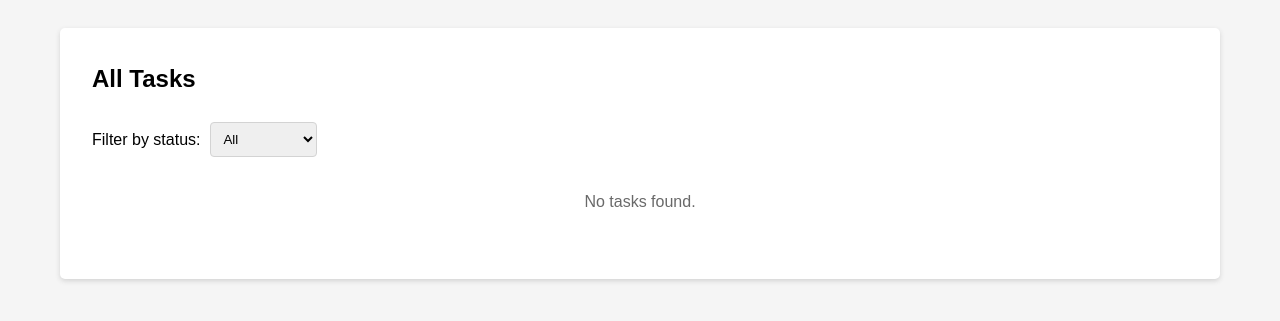
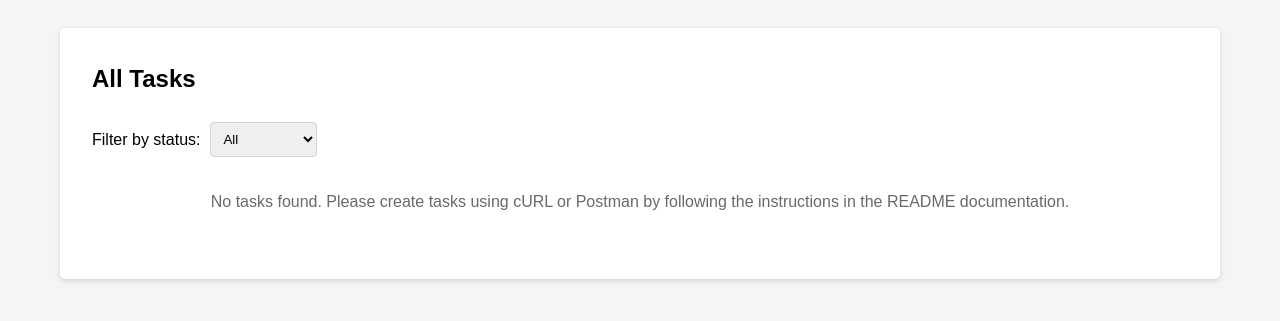
Before and after one commit to emon51/task-manager-application-flask, a Flask app: page /tasks in a window 1280 px wide. Shown: the part 136-457 px from the top of the page. Run offline with Flask 3, Linux system fonts and the light colour scheme.

Commit message:
Fix empty tasks message

```diff
--- a/templates/tasks.html
+++ b/templates/tasks.html
@@ -52,7 +52,7 @@
 </table>
 {% else %}
 <div class="no-tasks">
-    <p>No tasks found.</p>
+    <p>No tasks found. Please create tasks using cURL or Postman by following the instructions in the README documentation.</p>
 </div>
 {% endif %}
 {% endblock %}
```
